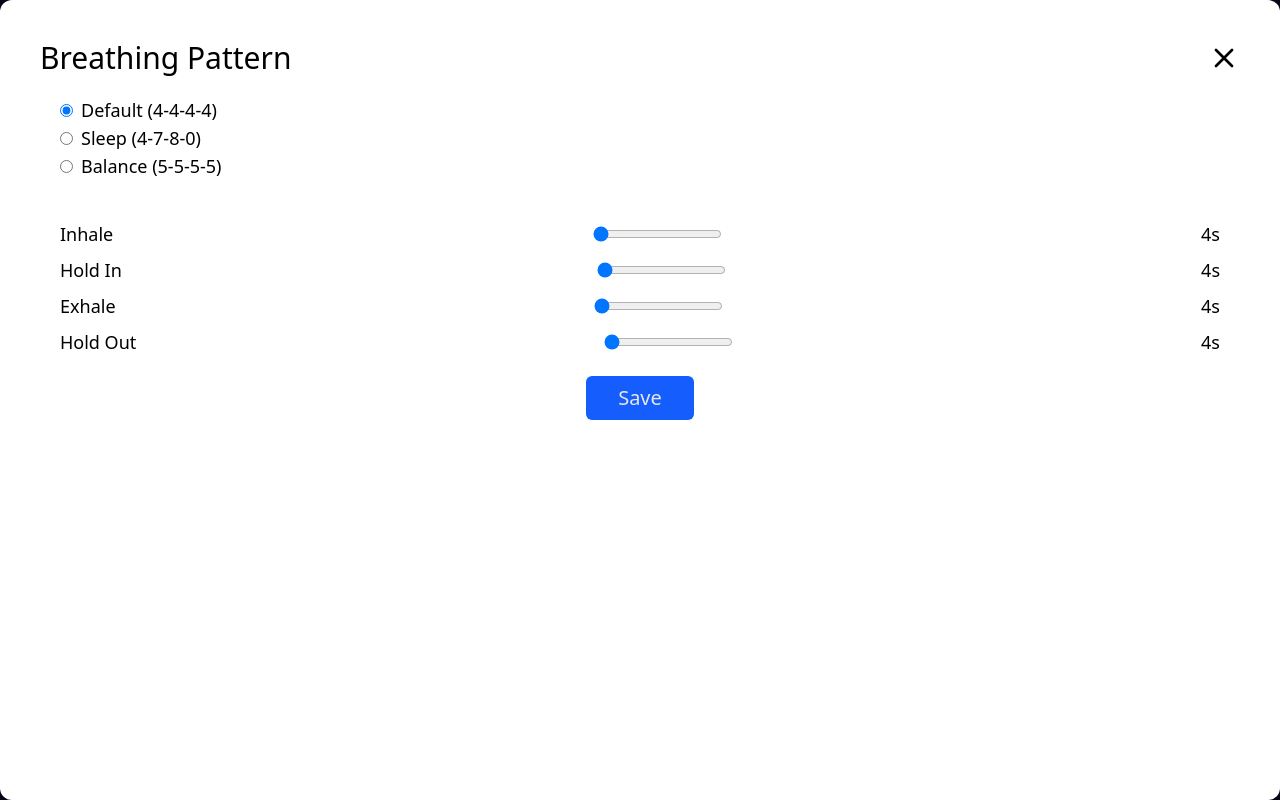
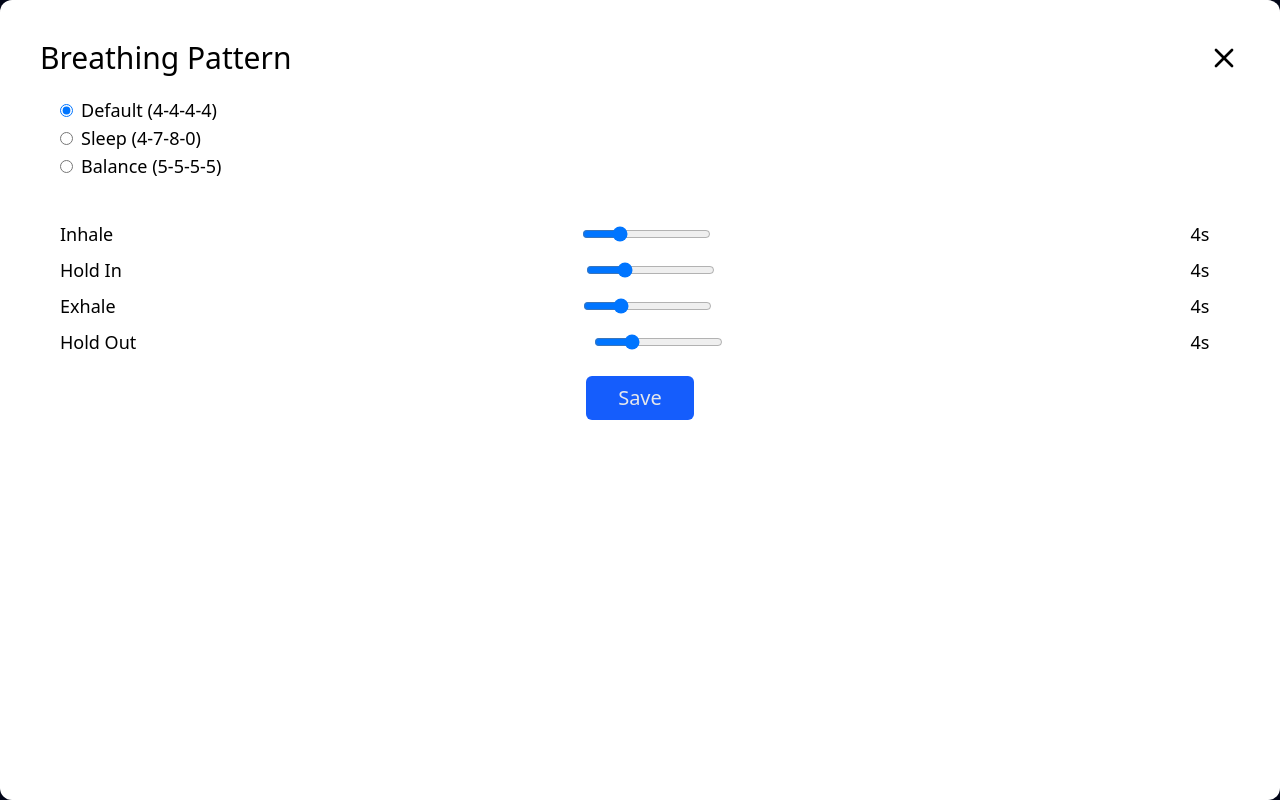
Before and after one commit to SivaKrishna6745/Luminous-Pulse, a React (Vite) app: page / in a window 1280 px wide. Both pictures are taken after a click on the element 1232 px from the left and 52 px from the top of the page. Built offline with nearby package versions, Linux system fonts and the light colour scheme.

Commit message:
* Change value in preset slider input

```diff
--- a/src/components/PresetSlider.tsx
+++ b/src/components/PresetSlider.tsx
@@ -8,8 +8,16 @@ const PresetSlider = ({ label, onChange, duration }: PresetSliderProps) => {
     return (
         <div className="flex justify-between px-5">
             <label htmlFor="inhale-slider">{label}</label>
-            <input type="range" name="slider" id="inhale-slider" min="0" max="15" value={0} onChange={onChange} />
-            <span>{duration}s</span>
+            <input
+                type="range"
+                name="slider"
+                id="inhale-slider"
+                min="0"
+                max="15"
+                value={duration}
+                onChange={onChange}
+            />
+            <span className="w-10">{duration}s</span>
         </div>
     );
 };
```
